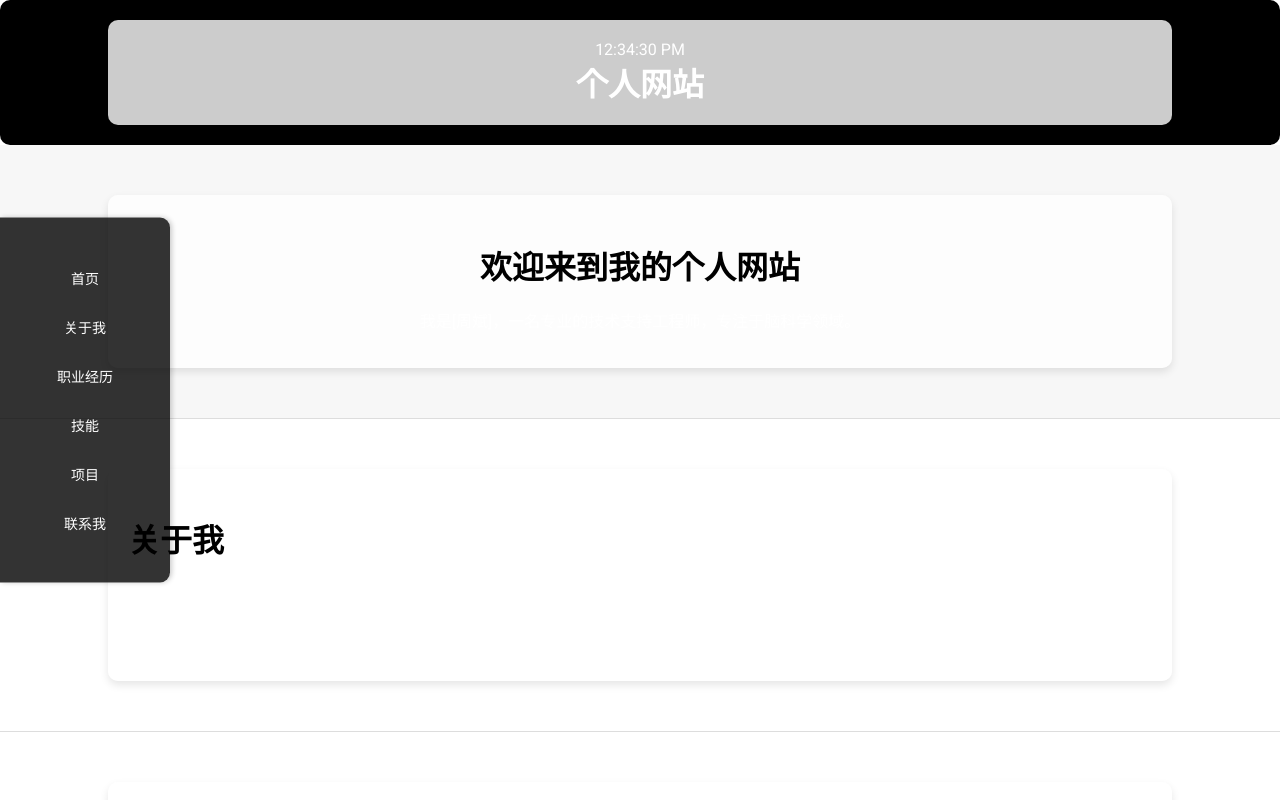
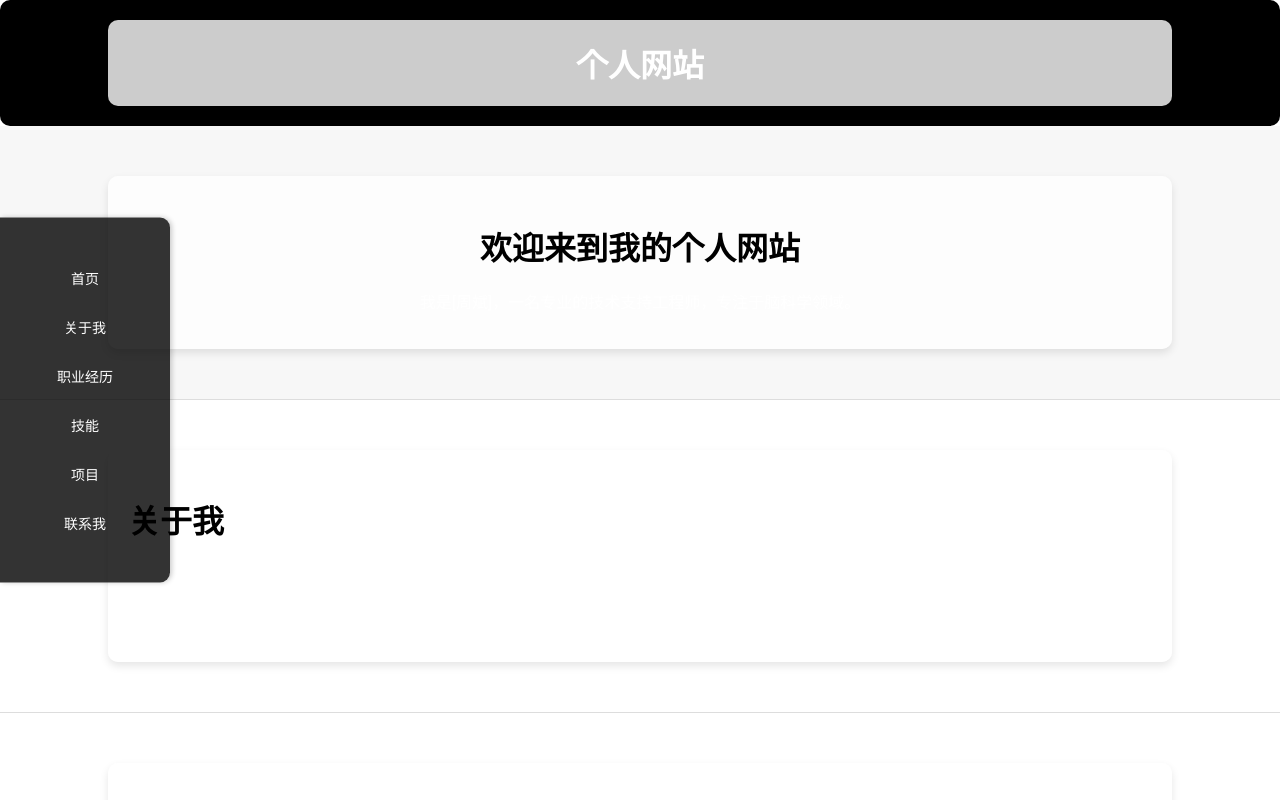
Before and after one commit to BaileyZhou/Personal_Website, a plain HTML site: page index.html in a window 1280 px wide. Shown: the top 800 px of the page. Drawn offline with Linux system fonts and the light colour scheme.

Commit message:
Update index.html

```diff
--- a/index.html
+++ b/index.html
@@ -11,7 +11,6 @@
 <body>
     <header>
         <div class="container">
-            <div id="clock" class="clock"></div> <!-- Clock container -->
             <h1>个人网站</h1>
             <nav>
                 <ul>
```
